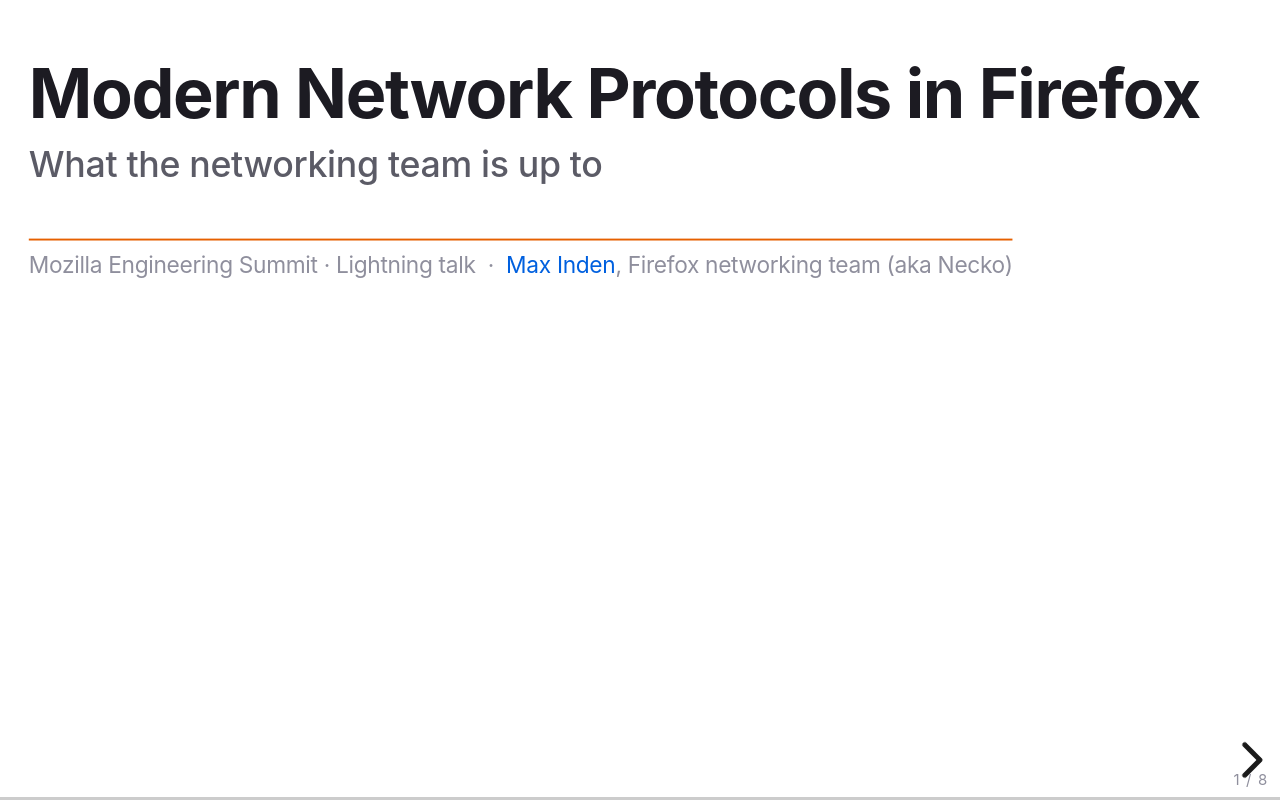
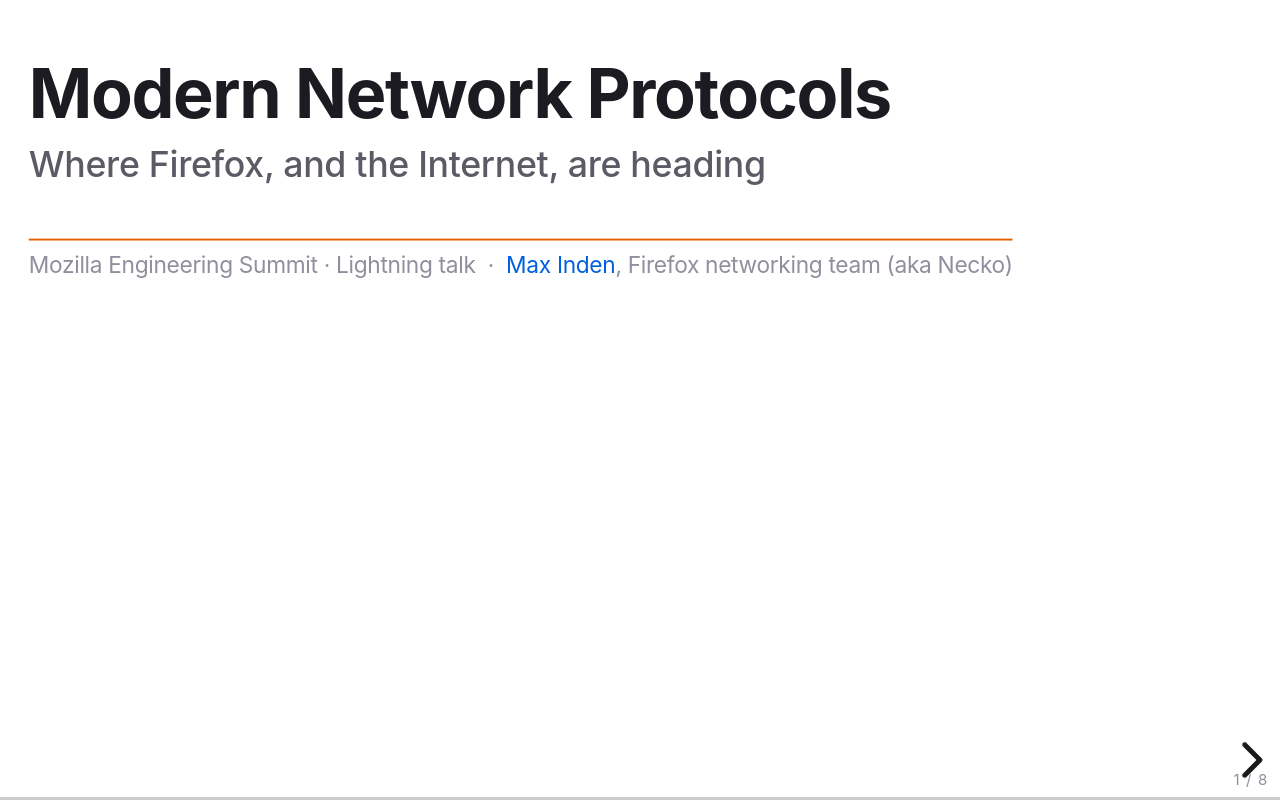
Before and after one commit to mxinden-bot/slides, a website: page 13-summit-lightning/index.html in a window 1280 px wide. Drawn offline with Linux system fonts and the light colour scheme.

Commit message:
Summit deck: title on where Firefox and the Internet are heading

```diff
--- a/13-summit-lightning/index.html
+++ b/13-summit-lightning/index.html
@@ -3,7 +3,7 @@
 <head>
   <meta charset="utf-8">
   <meta name="viewport" content="width=device-width, initial-scale=1">
-  <title>Modern Network Protocols in Firefox (Mozilla Engineering Summit)</title>
+  <title>Modern Network Protocols: Where Firefox and the Internet Are Heading (Mozilla Engineering Summit)</title>
   <link rel="stylesheet" href="../lib/reveal/dist/reset.css">
   <link rel="stylesheet" href="../lib/reveal/dist/reveal.css">
   <link rel="stylesheet" href="../lib/reveal/plugin/highlight/monokai.css">
@@ -28,8 +28,8 @@
 
   <!-- 1. Cover -->
   <section class="cover" data-background-color="#ffffff">
-    <h1>Modern Network Protocols in Firefox</h1>
-    <p class="subtitle">What the networking team is up to</p>
+    <h1>Modern Network Protocols</h1>
+    <p class="subtitle">Where Firefox, and the Internet, are heading</p>
     <span class="venue">Mozilla Engineering Summit &middot; Lightning talk &nbsp;&middot;&nbsp; <a href="https://max-inden.de/">Max Inden</a>, Firefox networking team (aka Necko)</span>
   </section>
 
```
Also changed, not shown: index.html (+1 -1 lines).
